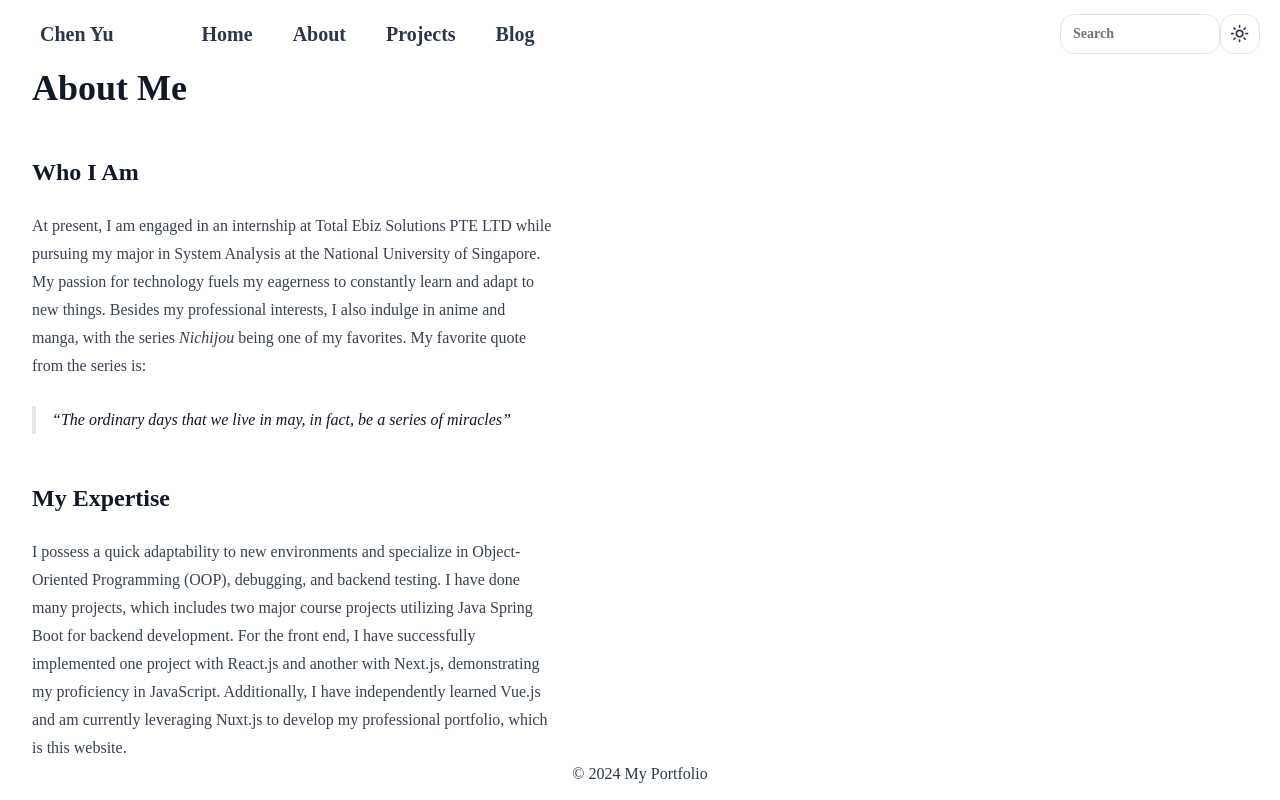
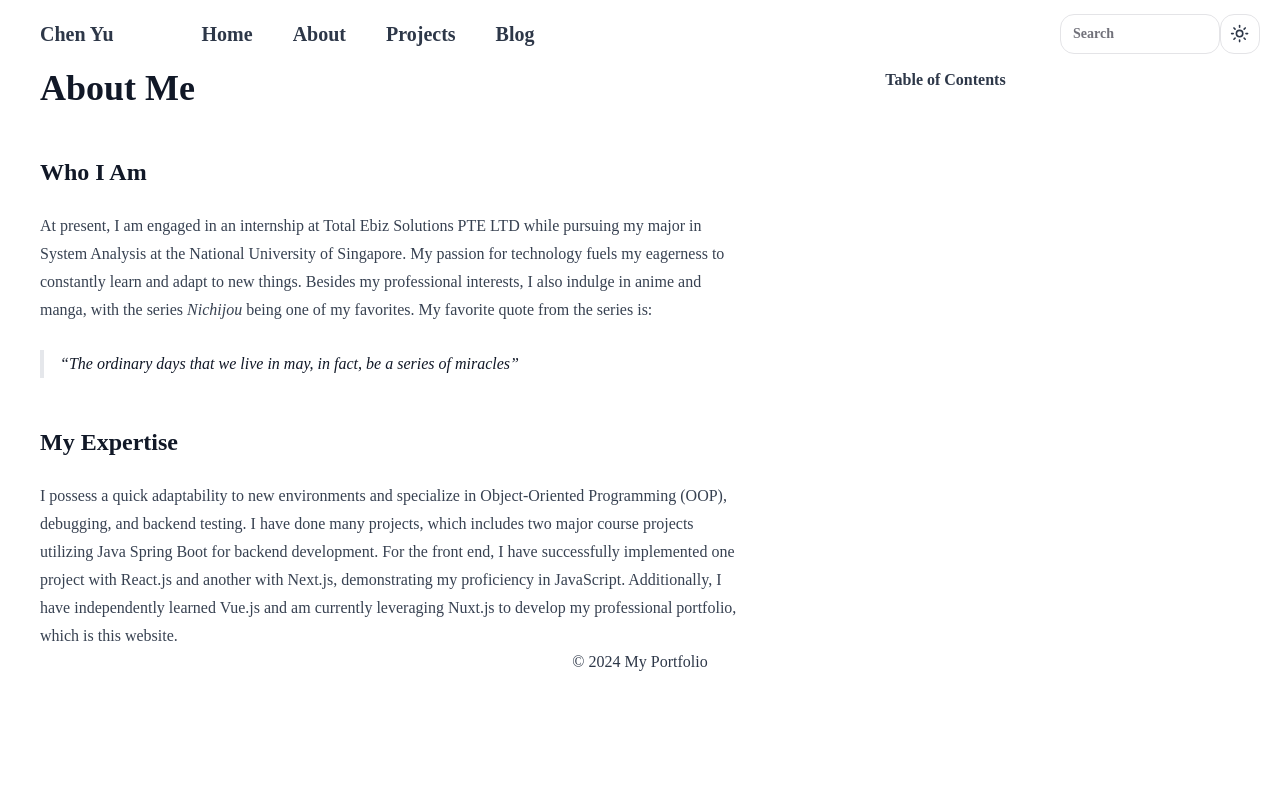
Before and after one commit to chenyu-01/next-porfolio, a Next.js app: page /posts/about in a window 1280 px wide. Built offline with nearby package versions, Linux system fonts and the light colour scheme.

Commit message:
refactor: dynamically set markdown part max width, add toc  component(in progress)

```diff
--- a/app/posts/[slug]/page.tsx
+++ b/app/posts/[slug]/page.tsx
@@ -1,8 +1,27 @@
 // app/posts/[slug]/page.tsx
 import MarkDownLoader from '@/components/MarkDownLoader';
-
+import TocLinks from '@/components/TocLinks';
 const PostPage = async ({ params }: { params: { slug: string } }) => {
-  return <MarkDownLoader slug={params.slug} />;
+  const doc = await MarkDownLoader({ slug: params.slug });
+  let mainStyle = 'md:col-span-4 col-span-6';
+  // mainStyle = 'col-span-6' // no toc sidebar
+  return (
+    <section className="grid grid-cols-6 gap-16">
+      <main className={mainStyle}>{doc}</main>
+      <aside className="col-span-2 hidden md:block">
+        <div className="sticky top-8">
+          <p className="mb-2 font-semibold">Table of Contents</p>
+          <nav>
+            {/* <TocLinks
+                  :links="doc.body?.toc?.links as tocLink[]"
+                  :active-id="activeId"
+                  :level="0"
+                /> */}
+          </nav>
+        </div>
+      </aside>
+    </section>
+  );
 };
 
 export default PostPage;
--- a/app/posts/page.tsx
+++ b/app/posts/page.tsx
@@ -5,13 +5,26 @@ import Link from 'next/link';
 const postsDirectory = path.join(process.cwd(), 'public', 'posts');
 // get list of all markdown filenames and convert to slugs
 const filenames = fs.readdirSync(postsDirectory);
+const posts = filenames.map((filename) => {
+  const slug = filename.replace(/\.md$/, '');
+  if (slug === 'index') {
+    return;
+  }
+  return {
+    slug,
+    filename,
+  };
+});
 export default function RecentPosts() {
   return (
     <div>
       <h1>Recent Posts</h1>
       <ul>
-        {filenames.map((filename) => {
-          const slug = filename.replace(/\.md$/, '');
+        {posts.map((post) => {
+          if (!post) {
+            return;
+          }
+          const slug = post.slug;
           return (
             <li key={slug}>
               <Link href={`/posts/${slug}`}>{slug}</Link>
--- a/components/MarkDownLoader.tsx
+++ b/components/MarkDownLoader.tsx
@@ -5,7 +5,7 @@ import ReactMarkdown from 'react-markdown';
 import remarkFrontmatter from 'remark-frontmatter';
 import path from 'path';
 import CodeBlock from '@/components/CodeBlock';
-export default function MarkDownLoader({ slug }: { slug: string }) {
+export default async function MarkDownLoader({ slug }: { slug: string }) {
   const postsDirectory = path.join(process.cwd(), 'public', 'posts');
   const filePath = path.join(postsDirectory, `${slug}.md`);
   // check if the file exists
@@ -13,12 +13,12 @@ export default function MarkDownLoader({ slug }: { slug: string }) {
     throw new Error(`File not found: ${filePath}`);
   }
   if (slug === 'index') {
-    redirect('/');
+    redirect('/posts');
   }
   const markdown = fs.readFileSync(filePath, 'utf8');
   return (
     <ReactMarkdown
-      className={`prose dark:prose-invert`}
+      className={`prose mx-2 max-w-[90%] dark:prose-invert`}
       remarkPlugins={[remarkFrontmatter]}
       components={{
         pre: ({ children }) => (
--- /dev/null
+++ b/components/TocLinks.tsx
@@ -0,0 +1,55 @@
+// components/TocLinks.jsx
+'use client';
+import React from 'react';
+import { useRouter } from 'next/router';
+import Link from 'next/link';
+
+export type TocLink = {
+  id: string;
+  text: string;
+  depth: number;
+  children: TocLink[];
+};
+
+const TocLinks = ({
+  links,
+  level,
+  activeId,
+}: {
+  links: TocLink[];
+  level: number;
+  activeId: string;
+}) => {
+  const router = useRouter();
+
+  return (
+    <ul className="not-prose">
+      {links.map((link) => (
+        <li key={link.id}>
+          <Link
+            href={`${router.asPath}#${link.id}`}
+            className={activeId === link.id ? 'text-green-400' : ''}
+            style={
+              level > 0
+                ? {
+                    marginLeft: `${level * 1.5}rem`,
+                  }
+                : {}
+            }
+          >
+            {link.text}
+          </Link>
+          {link.children && (
+            <TocLinks
+              links={link.children}
+              level={link.depth - 1}
+              activeId={activeId}
+            />
+          )}
+        </li>
+      ))}
+    </ul>
+  );
+};
+
+export default TocLinks;
--- a/public/posts/about.md
+++ b/public/posts/about.md
@@ -1,5 +1,4 @@
 ---
-publishedAt: 2024-03-19
 title: 'About Me'
 description: 'Self-introduction of Chen Yu'
 head:
```
